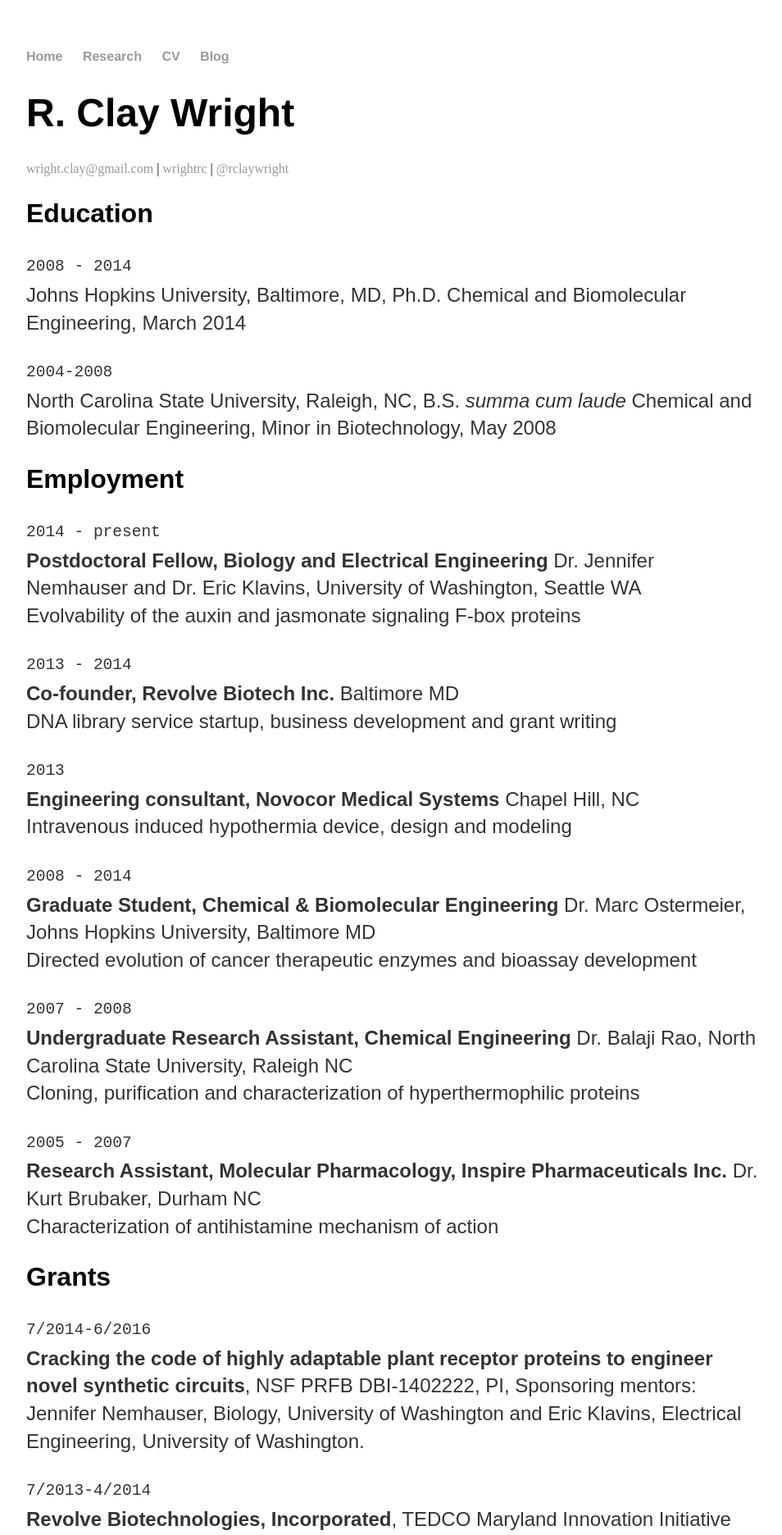
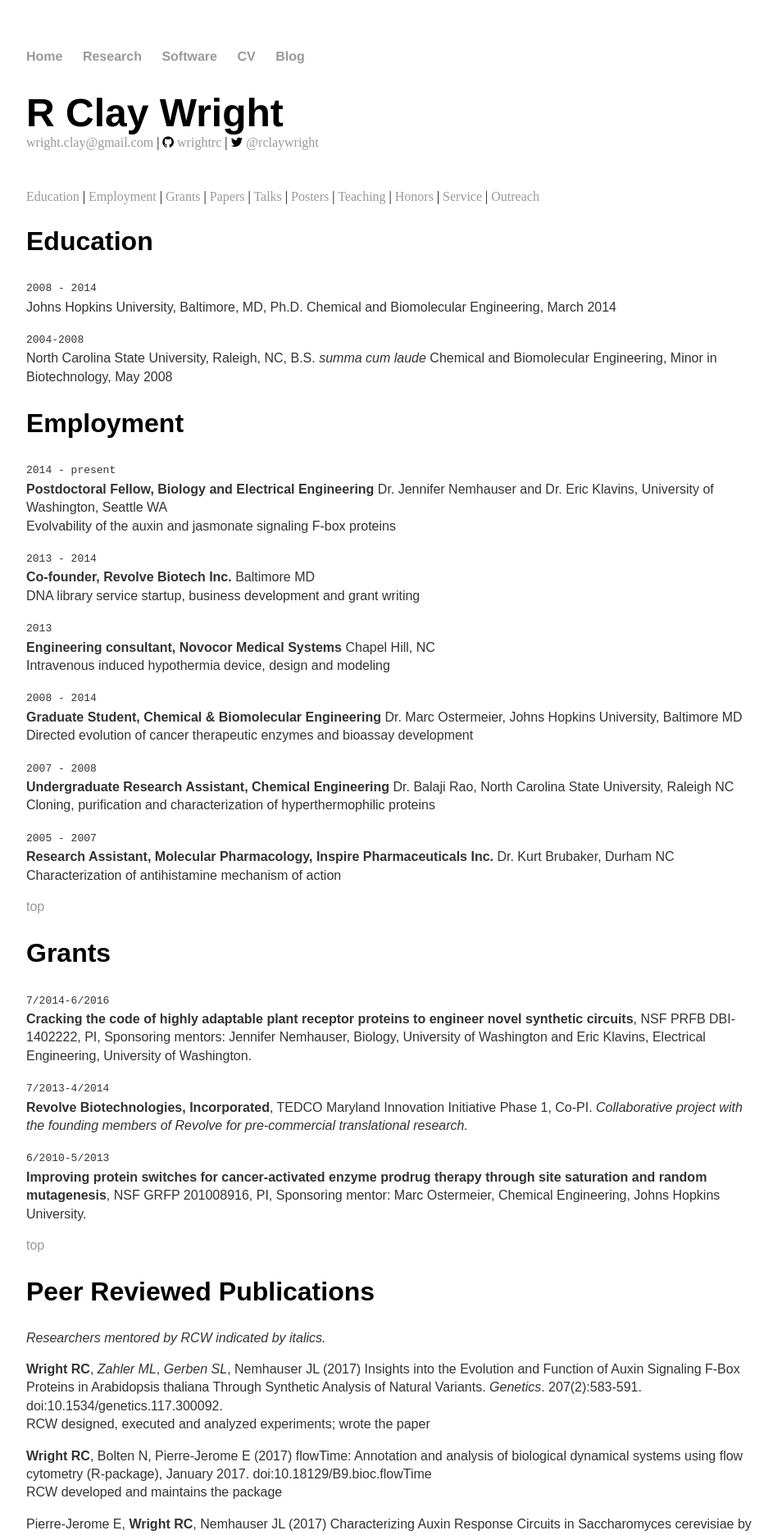
Before and after one commit to aherbotany/wrightrc.github.io, a Jekyll site: the page built from cv/index.md, in a window 1280 px wide. Shown: the top 1872 px of the page at 82% size, without its empty margins (160-1114 px from the left). Built offline with Jekyll 4.4.1, drawn with Linux system fonts in a browser that asks for light colours; nearby versions of some CDN libraries; some of the changed text lies outside the part shown.

Commit message:
added internal links

```diff
--- a/_layouts/cv.html
+++ b/_layouts/cv.html
@@ -1,20 +1,12 @@
-<!doctype html>
-<html>
+---
+layout: default
+---
   <head>
     <meta charset=utf-8 />
-    <title> Clay Wright's CV</title>
+    <title> {{ page.title }}</title>
     <link href="/css/cv-screen.css" type="text/css" rel="stylesheet">
+    <link rel="stylesheet" href="//maxcdn.bootstrapcdn.com/font-awesome/4.3.0/css/font-awesome.min.css">
   </head>
-
-  <body>
-    <nav>
-      <ul>
-        <li><a href="/">Home</a></li>
-        <li><a href="/research">Research</a></li>
-        <li><a href="/cv">CV</a></li>
-        <li><a href="/blog">Blog</a></li>
-            </ul>
-        </nav>
 
     <div id="main">
       <div id="content">
@@ -23,12 +15,3 @@
 
       </div>
     </div>
-
-    <footer>
-            <ul>
-                <li><a href="mailto:wright.clay@gmail.com">email</a></li>
-                <li><a href="https://github.com/wrightrc">github.com/wrightrc</a></li>
-            </ul>
-    </footer>
-  </body>
-</html>
--- a/_layouts/default.html
+++ b/_layouts/default.html
@@ -6,10 +6,12 @@
 			<link rel="stylesheet" type="text/css" href="/css/main.css">
 		</head>
 		<body>
+			<a name="top"></a>
 			<nav>
 	    		<ul>
 	        		<li><a href="/">Home</a></li>
 		        	<li><a href="/research">Research</a></li>
+		        	<li><a href="/software">Software</a></li>
 	        		<li><a href="/cv">CV</a></li>
 	        		<li><a href="/blog">Blog</a></li>
 	    		</ul>
@@ -23,6 +25,7 @@
 	    		<ul>
 	        		<li><a href="mailto:wright.clay@gmail.com">email</a></li>
 	        		<li><a href="https://github.com/wrightrc">github.com/wrightrc</a></li>
+	        		<li><a href="#top">top</a>
 				</ul>
 			</footer>
 		</body>
--- a/css/cv-screen.css
+++ b/css/cv-screen.css
@@ -22,6 +22,7 @@ a:hover {
 h1 {
     font-size: 3em;
     font-family:'Helvetica', 'Arial', 'Sans-Serif';
+    margin-bottom: 0px
 }
 
 h2{
@@ -30,8 +31,8 @@ h2{
 }
 
 p {
-    font-size: 1.5em;
     line-height: 1.4em;
+    font-size: 1em;
     color: #333;
 	font-family: 'Arial', 'Helvetica', 'sans-serif'
 }
@@ -48,3 +49,11 @@ ul.posts {
 ul.posts li {
     list-style: none;
 }
+
+#webaddress{
+    margin-top: 0px
+}
+
+#internal_links{
+    margin-top: 3em;
+}
--- a/cv/index.md
+++ b/cv/index.md
@@ -2,7 +2,7 @@
 layout: cv
 title: Clay Wright's CV
 ---
-# R. Clay Wright
+# R Clay Wright
 
 <div id="webaddress">
 <a href="mailto:wright.clay@gmail.com">wright.clay@gmail.com</a>
@@ -11,14 +11,37 @@ title: Clay Wright's CV
 |
 <i class="fa fa-twitter"></i> <a href="http://twitter.com/rclaywright">@rclaywright</a>
 </div>
+<div id="internal_links">
+<a href="#edu">Education</a>
+|
+<a href="#employ">Employment</a>
+|
+<a href="#grants">Grants</a>
+|
+<a href="#papers">Papers</a>
+|
+<a href="#talks">Talks</a>
+|
+<a href="#posters">Posters</a>
+|
+<a href="#teaching">Teaching</a>
+|
+<a href="#honors">Honors</a>
+|
+<a href="#service">Service</a>
+|
+<a href="#outreach">Outreach</a>
+</div>
+<a name="edu"></a>
+## Education
 
-## Education
 `2008 - 2014`
 Johns Hopkins University, Baltimore, MD, Ph.D. Chemical and Biomolecular Engineering, March 2014
 
 `2004-2008`
 North Carolina State University, Raleigh, NC, B.S. _summa cum laude_ Chemical and Biomolecular Engineering, Minor in Biotechnology, May 2008
 
+<a name="employ"></a>
 ## Employment
 
 `2014 - present`
@@ -45,6 +68,8 @@ Cloning, purification and characterization of hyperthermophilic proteins
 __Research Assistant, Molecular Pharmacology, Inspire Pharmaceuticals Inc.__ Dr. Kurt Brubaker, Durham NC
 Characterization of antihistamine mechanism of action
 
+<a href="#top">top</a>
+<a name="grants"></a>
 ## Grants
 
 `7/2014-6/2016`
@@ -58,6 +83,8 @@ _Collaborative project with the founding members of Revolve for pre-commercial t
 `6/2010-5/2013`
 __Improving protein switches for cancer-activated enzyme prodrug therapy through site saturation and random mutagenesis__, NSF GRFP 201008916, PI, Sponsoring mentor: Marc Ostermeier, Chemical Engineering, Johns Hopkins University.
 
+<a href="#top">top</a>
+<a name="papers"></a>
 ## Peer Reviewed Publications
 
 _Researchers mentored by RCW indicated by italics._
@@ -87,12 +114,16 @@ Featured in Discover Magazine “Top 100 Stories of 2011: #38 Killing Cancer fro
 Gera N, Hussain M, __Wright RC__, Rao BM. Highly stable binding proteins derived from the hyperthermophilic Sso7d scaffold. _J Mol Biol_. 2010 Jun 17;409(4):601-16. doi:10.1016/j.jmb.2011.04.020.
 RCW executed and analyzed experiments
 
+<a href="#top">top</a>
+<a name="talks"></a>
 ## Invited talks
 
 __Wright RC__, _Gerben SR_, Nemhauser JL, Evolvability and functional divergence of the auxin signaling F-box family. 49th Annual Northwest Developmental Biology Meeting, 2016 March 18; Friday Harbor, WA, USA.
 
 __Wright RC__, _Khakhar A_, Wright CM, Eshleman JR, Ostermeier M, Improved protein switches for cancer-activated enzyme prodrug therapy. AICHE Annual Meeting, 2012 October 29; Pittsburgh, PA, USA.
 
+<a href="#top">top</a>
+<a name="posters"></a>
 ## Posters
 
 __Wright RC__, _Zahler ML_, _Gerben SR_, Nemhauser JL, Synthetic analysis of natural variants yields insights into the evolution and function of auxin signaling F-box proteins in Arabidopsis thaliana. SEED 2017, 2017 June 20-23; Vancouver, British Columbia, Canada.
@@ -119,6 +150,8 @@ RCW designed, executed and analyzed experiments; created the poster
 __Wright RC__, Brubaker K, Boyer JL. Methods for detection of histamine-mediated eosinophil degranulation in human leukocyte populations. The State of North Carolina Undergraduate Research and Creativity Symposium. 2006 November 18; Raleigh, NC, USA.
 RCW designed, executed and analyzed experiments; created the poster
 
+<a href="#top">top</a>
+<a name="teaching"></a>
 ## Teaching Experience
 
 Lecturer (Autumn 2017) University of Washington, School of Aquatic and Fisheries Sciences, Introduction to R Programming (FISH 552) and Advanced R Programming (FISH 553), 49 students
@@ -139,6 +172,8 @@ Lecturer (Intersession 2013) Johns Hopkins University, Intersession Personal Enr
 
 Teaching Assistant (2009-2010, 2 semesters) Johns Hopkins University, Department of Chemical and Biomolecular Engineering, Kinetic Processes (EN.540.301), 80 students
 
+<a href="#top">top</a>
+<a name="honors"></a>
 ## Honors and Awards
 
 `2014`
@@ -162,6 +197,8 @@ North Carolina State Undergraduate Research Award Recipient
 `2006`
 Omega Chi Epsilon Chemical Engineering Honor Society Inductee
 
+<a href="#top">top</a>
+<a name="service"></a>
 ## Professional Service and Affiliations
 
 `2017 - present`
@@ -181,6 +218,8 @@ Grievance Committee Graduate Representative, Johns Hopkins University
 `2012 - present`
 Assistant reviewer for Cell, Proteins, Plant Cell, Nature Communications
 
+<a href="#top">top</a>
+<a name="outreach"></a>
 ## Outreach
 
 `2017 - present`
```
